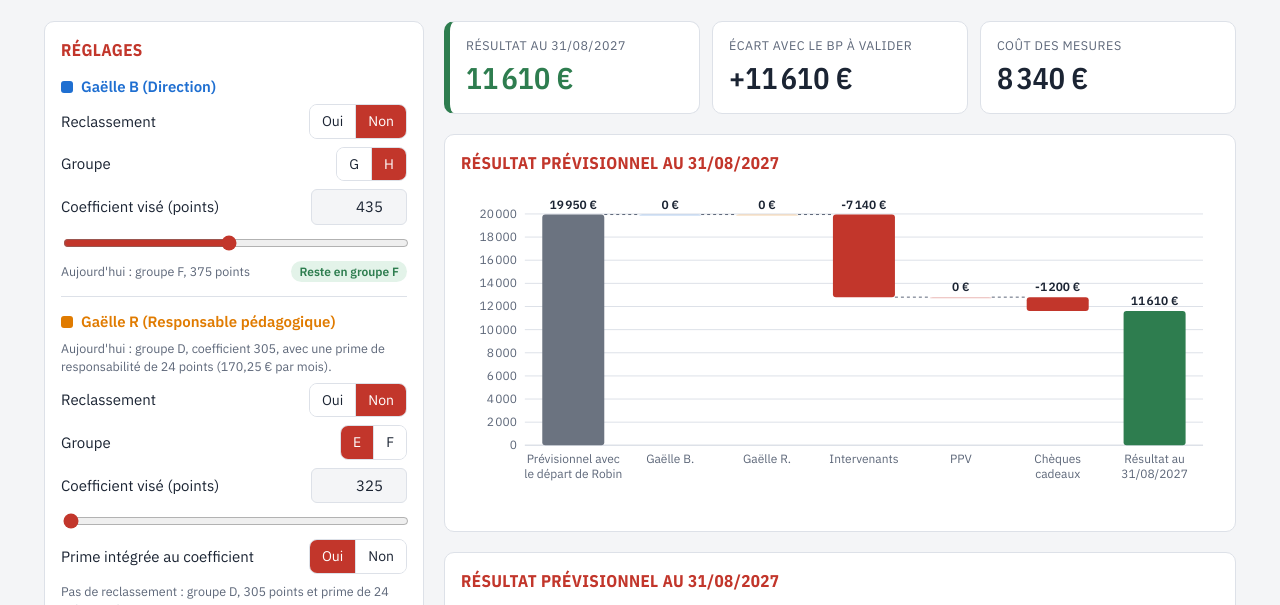
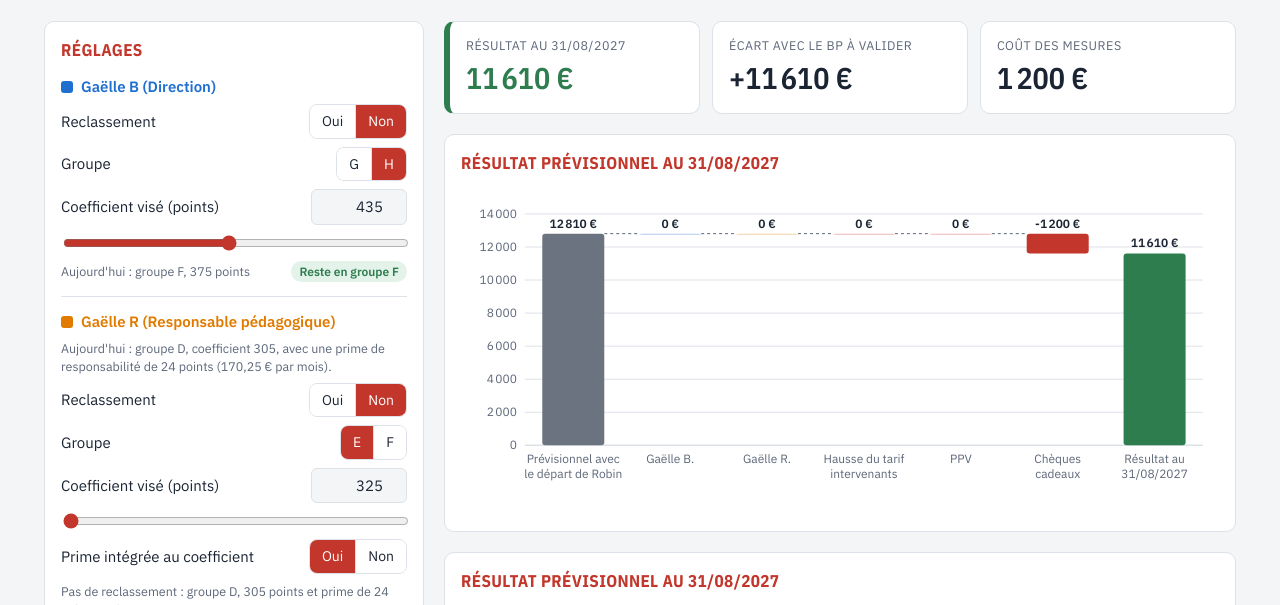
Before and after one commit to Gitolive40/Simulateur-GALAPRINI, a plain HTML site: page index.html in a window 1280 px wide. Shown: the part 133-738 px from the top of the page. Drawn offline with nearby package versions, Linux system fonts and the light colour scheme.

Commit message:
Graphique : remplacement de Robin à 35 €/h intégré à la première barre
Co-Authored-By: Claude Opus 5.5 <noreply@anthropic.com>
Claude-Session: https://claude.ai/code/session_01P43bD7GLFvmo6fWPAN9hNX

```diff
--- a/index.html
+++ b/index.html
@@ -368,7 +368,7 @@ table.grille tr.hl td { background: var(--accent-soft); }
     }
     var rempl = s.hRobin * s.tarif;
     var attrib = (s.attrib === "oui" && s.tarif > TARIF_ACTUEL) ? H_ATTRIB * (s.tarif - TARIF_ACTUEL) : 0;
-    return { gb: gb, gr: gr, ppv: PPV[s.ppv], cc: s.ccM * s.ccN, rempl: rempl, attrib: attrib, gbAn: gbAn, grAn: grAn, gbBrut: gbBrut, gbCh: gbCh, gbPrev: gbPrev, grBrut: grBrut, grCh: grCh };
+    return { gb: gb, gr: gr, ppv: PPV[s.ppv], cc: s.ccM * s.ccN, rempl: rempl, rempl35: s.hRobin * TARIF_ACTUEL, attrib: attrib, gbAn: gbAn, grAn: grAn, gbBrut: gbBrut, gbCh: gbCh, gbPrev: gbPrev, grBrut: grBrut, grCh: grCh };
   }
   function total(c) { return c.gb + c.gr + c.ppv + c.cc + c.rempl + c.attrib; }
 
@@ -396,10 +396,10 @@ table.grille tr.hl td { background: var(--accent-soft); }
     var svg = $("chart");
     var W = 760, H = 320, L = 64, R = 16, T = 24, B = 64;
     var steps = [
-      { k: "Prévisionnel avec|le départ de Robin", v: BASE, type: "base" },
+      { k: "Prévisionnel avec|le départ de Robin", v: BASE - c.rempl35, type: "base" },
       { k: "Gaëlle B.", v: -c.gb, col: "var(--c-b)" },
       { k: "Gaëlle R.", v: -c.gr, col: "var(--c-r)" },
-      { k: "Intervenants", v: -(c.rempl + c.attrib) },
+      { k: "Hausse du tarif|intervenants", v: -(c.rempl - c.rempl35 + c.attrib) },
       { k: "PPV", v: -c.ppv },
       { k: "Chèques cadeaux", v: -c.cc },
       { k: "Résultat au|31/08/2027", v: res, type: "end" }
@@ -576,7 +576,7 @@ table.grille tr.hl td { background: var(--accent-soft); }
     $("v-res").textContent = eur(res);
     var tile = $("tile-res"); tile.className = "tile main " + (res < 0 ? "neg" : "pos");
     $("v-ecart").textContent = eurS(res - resBP);
-    $("v-cout").textContent = eur(cost);
+    $("v-cout").textContent = eur(cost - c.rempl35);
 
     // tableau
     var rows = [
```
